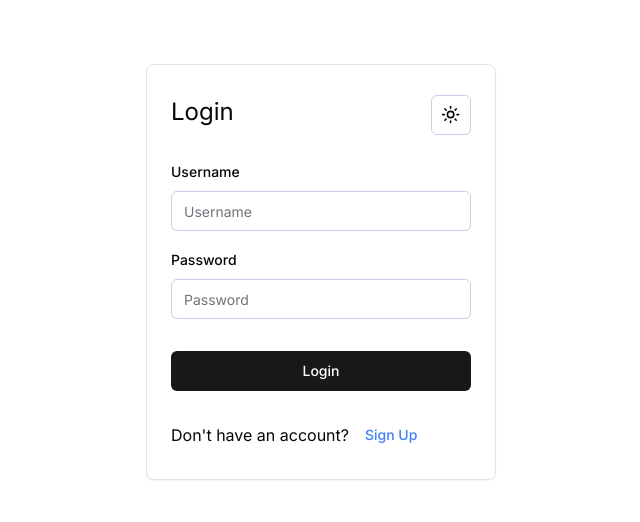
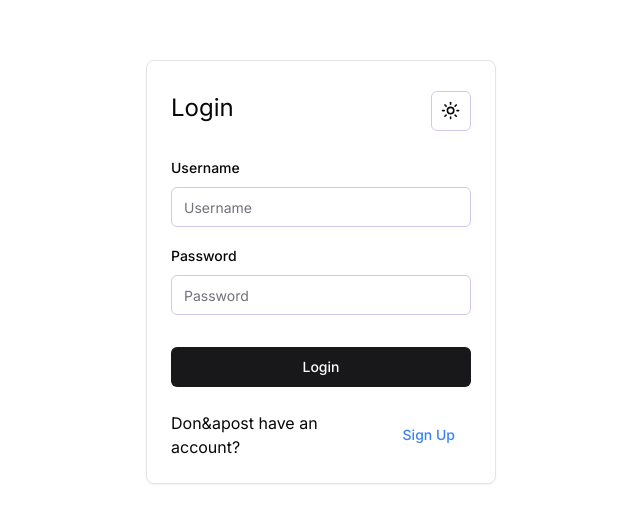
Before and after one commit to Evan-2007/auth, a Next.js app: page /auth/login in a window 1280 px wide. Shown: the part 128-650 px from the top of the page, without its empty margins (319-959 px from the left). Built offline with nearby package versions, Linux system fonts and the light colour scheme; no server answers.

Commit message:
fixed no-unescaped-entities

```diff
--- a/components/auth/login/login-form.tsx
+++ b/components/auth/login/login-form.tsx
@@ -41,7 +41,7 @@ export function Login() {
           <LoginForm />
         </CardContent>
         <CardFooter>
-            Don't have an account? <a href='/auth/signup' className='text-blue-500'><Button variant='link' className='text-normal'>Sign Up</Button></a>
+            <p>Don&apost have an account?</p><a href='/auth/signup' className='text-blue-500'><Button variant='link' className='text-normal'>Sign Up</Button></a>
           </CardFooter>
       </Card>
     );
```
